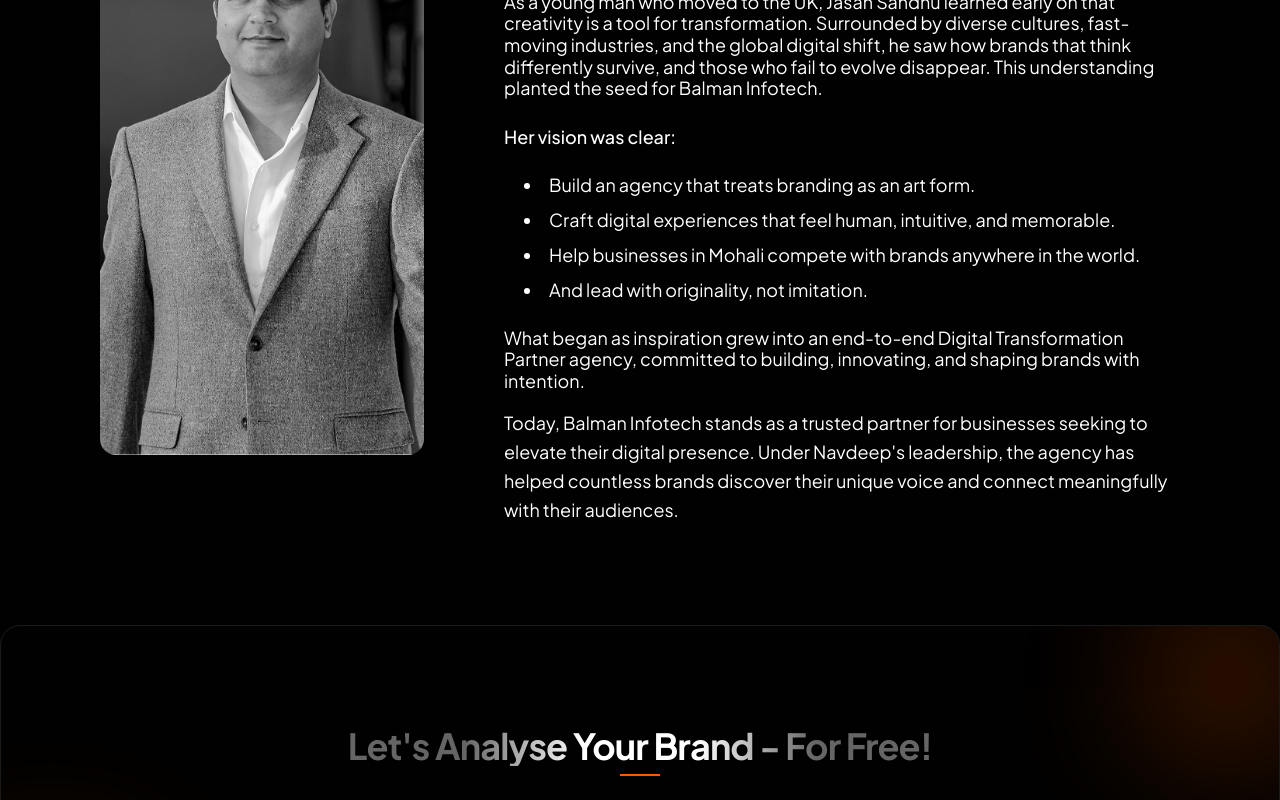
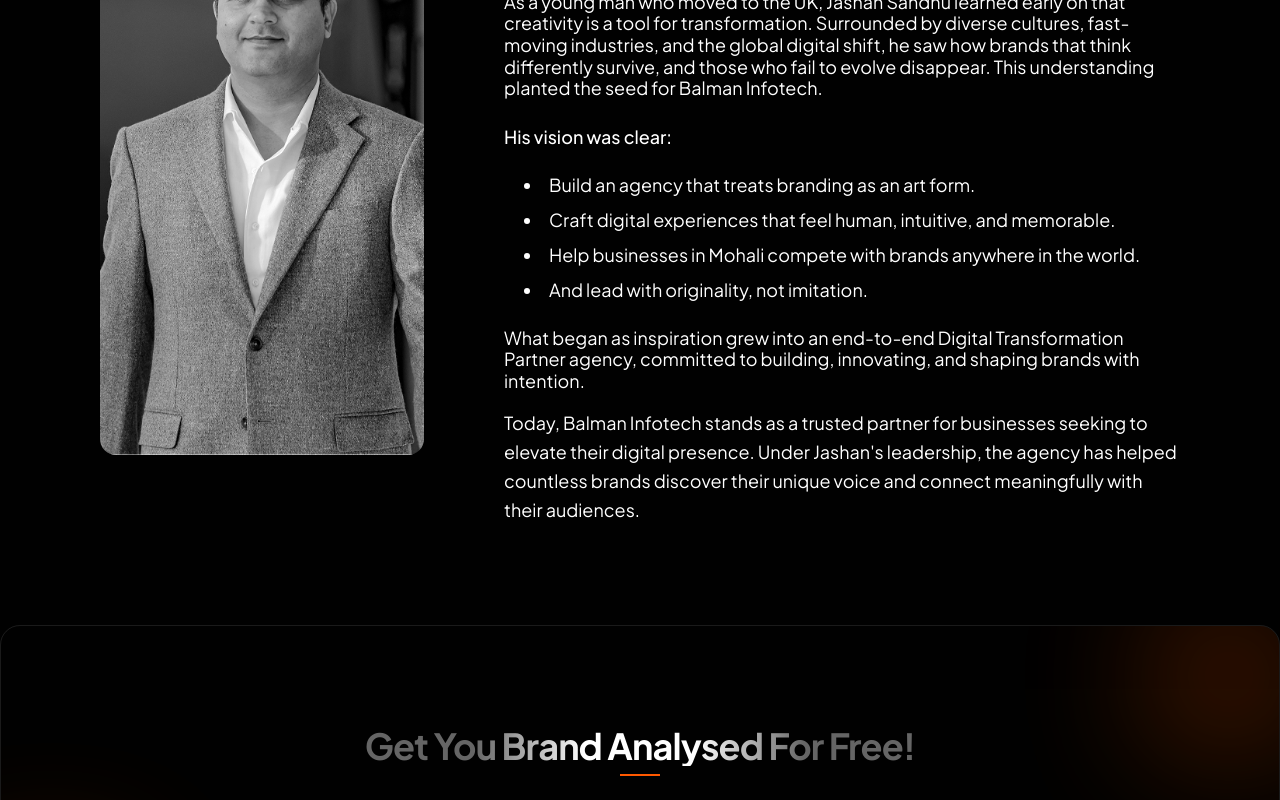
Before and after one commit to sanjeevbalmaninfotech/balmanFE, a Next.js app: page /home in a window 1280 px wide. Shown: the part 2360-3160 px from the top of the page. Built offline with nearby package versions, Linux system fonts and the light colour scheme; no server answers.

Commit message:
"Origin changes "

```diff
--- a/app/components/homePage/BrandAnalysisCTA.tsx
+++ b/app/components/homePage/BrandAnalysisCTA.tsx
@@ -17,7 +17,7 @@
             {/* Heading with underline wrapped in a div */}
             <div className="flex flex-col items-center mb-6">
               <SectionHeading>
-                Let&apos;s Analyse Your Brand - For Free!
+                {`Get You Brand Analysed For Free!`}
               </SectionHeading>
 
               <div className="heading-underline"></div>
--- a/app/components/homePage/FounderSection.tsx
+++ b/app/components/homePage/FounderSection.tsx
@@ -50,40 +50,40 @@
                   </p>
 
                   <p className="mb-5 lg:mb-6">
-                    As a young man who moved to the UK, Jasan Sandhu learned early on that creativity is a tool for transformation. Surrounded by diverse cultures, fast-moving industries, and the global digital shift, he saw how brands that think differently survive, and those who fail to evolve disappear. This understanding planted the seed for Balman Infotech.
+                    As a young man who moved to the UK, Jashan Sandhu learned early on that creativity is a tool for transformation. Surrounded by diverse cultures, fast-moving industries, and the global digital shift, he saw how brands that think differently survive, and those who fail to evolve disappear. This understanding planted the seed for Balman Infotech.
 
                   </p>
 
-                  <p className="mb-4 lg:mb-5 font-medium text-lg">Her vision was clear:</p>
+                  <p className="mb-4 lg:mb-5 font-medium text-lg">His vision was clear:</p>
 
                   <ul className="mb-5 lg:mb-6 space-y-2 list-disc list-inside ml-5">
                     <li className="leading-normal">
+
                       Build an agency that treats branding as an art form.
+
                     </li>
                     <li className="leading-normal">
-                      Craft digital experiences that feel human, intuitive,
-                      and memorable.
+                      Craft digital experiences that feel human, intuitive, and memorable.
                     </li>
                     <li className="leading-normal">
-                      Help businesses in Mohali compete with brands anywhere
-                      in the world.
+                      Help businesses in Mohali compete with brands anywhere in the world.
+
                     </li>
                     <li className="leading-normal">
                       And lead with originality, not imitation.
+
                     </li>
                   </ul>
 
                   <p className="mb-3 lg:mb-4">
-                    What began as inspiration grew into an end-to-end Digital
-                    Transformation Partner agency, committed to building,
-                    innovating, and shaping brands with intention.
+
+                    What began as inspiration grew into an end-to-end Digital Transformation Partner agency, committed to building, innovating, and shaping brands with intention.
+
                   </p>
 
                   <p className="text-base lg:text-lg leading-relaxed">
-                    Today, Balman Infotech stands as a trusted partner for businesses
-                    seeking to elevate their digital presence. Under Navdeep's leadership,
-                    the agency has helped countless brands discover their unique voice and
-                    connect meaningfully with their audiences.
+
+                    Today, Balman Infotech stands as a trusted partner for businesses seeking to elevate their digital presence. Under Jashan's leadership, the agency has helped countless brands discover their unique voice and connect meaningfully with their audiences.
                   </p>
                 </div>
               </div>
--- a/app/components/homePage/HeroSection.tsx
+++ b/app/components/homePage/HeroSection.tsx
@@ -124,8 +124,9 @@
       </section>
 
 
+      <AboutSection />
       <ServicesCards />
-      <AboutSection />
+
       {/* <OurServices /> */}
 
 
```
